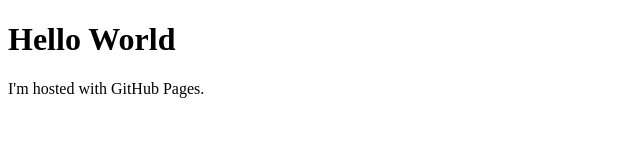
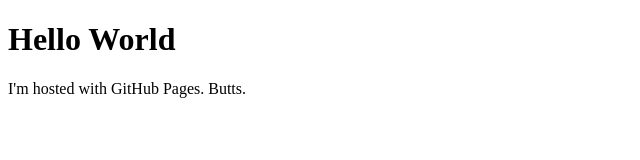
Before and after one commit to Octuplex/Octuplex.github.io, a plain HTML site: page index.html in a window 1280 px wide. Shown: the full height of the page, 0-640 px from the left. Drawn offline with Linux system fonts and the light colour scheme.

Commit message:
Testing changing values?

```diff
--- a/index.html
+++ b/index.html
@@ -2,6 +2,6 @@
 <html>
 <body>
 <h1>Hello World</h1>
-<p>I'm hosted with GitHub Pages.</p>
+<p>I'm hosted with GitHub Pages. Butts.</p>
 </body>
 </html>
```
